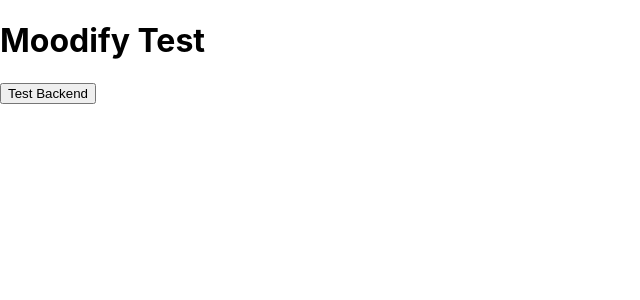
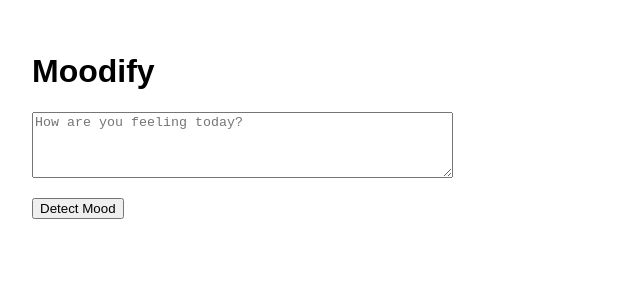
Before and after one commit to hridhu24/moodify, a React (Create React App) app in the folder frontend/: page / in a window 1280 px wide. Shown: the top 300 px of the page, without its empty margins (0-640 px from the left). Built offline with nearby package versions, Linux system fonts and the light colour scheme.

Commit message:
Frontend MoodInput component with POST request

```diff
--- a/frontend/src/App.js
+++ b/frontend/src/App.js
@@ -1,19 +1,38 @@
-import { useState } from 'react';
+import { useState } from "react";
 
 function App() {
-  const [message, setMessage] = useState("");
+  const [text, setText] = useState("");
+  const [mood, setMood] = useState("");
 
-  const fetchMessage = async () => {
-    const res = await fetch("http://127.0.0.1:8000/test");
-    const data = await res.json();
-    setMessage(data.message);
+  const detectMood = async () => {
+    try {
+      const res = await fetch("http://127.0.0.1:8000/mood", {
+        method: "POST",
+        headers: { "Content-Type": "application/json" },
+        body: JSON.stringify({ text }),
+      });
+      const data = await res.json();
+      setMood(data.mood);
+    } catch (error) {
+      console.error("Error:", error);
+    }
   };
 
   return (
-    <div className="App">
-      <h1>Moodify Test</h1>
-      <button onClick={fetchMessage}>Test Backend</button>
-      <p>{message}</p>
+    <div className="App" style={{ padding: "2rem", fontFamily: "sans-serif" }}>
+      <h1>Moodify</h1>
+      <textarea
+        value={text}
+        onChange={(e) => setText(e.target.value)}
+        placeholder="How are you feeling today?"
+        rows={4}
+        cols={50}
+      />
+      <br />
+      <button onClick={detectMood} style={{ marginTop: "1rem" }}>
+        Detect Mood
+      </button>
+      <h2>{mood && `Detected Mood: ${mood}`}</h2>
     </div>
   );
 }
```
Also changed, not shown: 2 other files (tests, documents, lock files or other folders).
